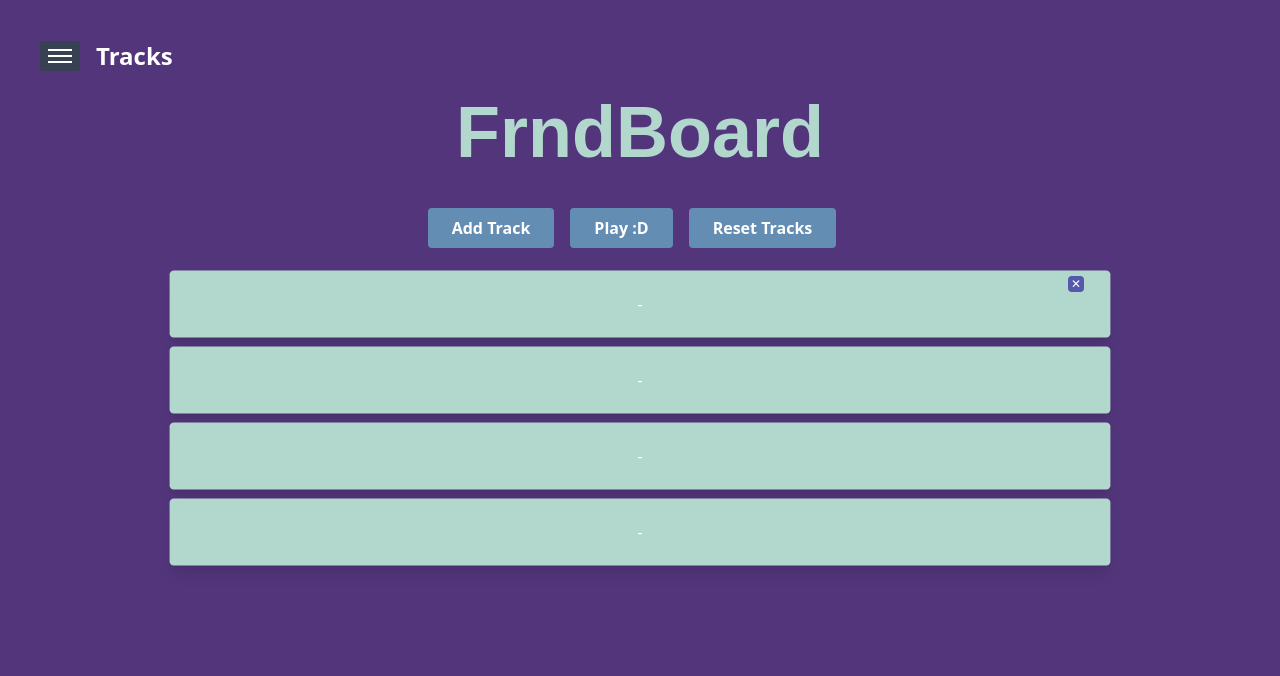
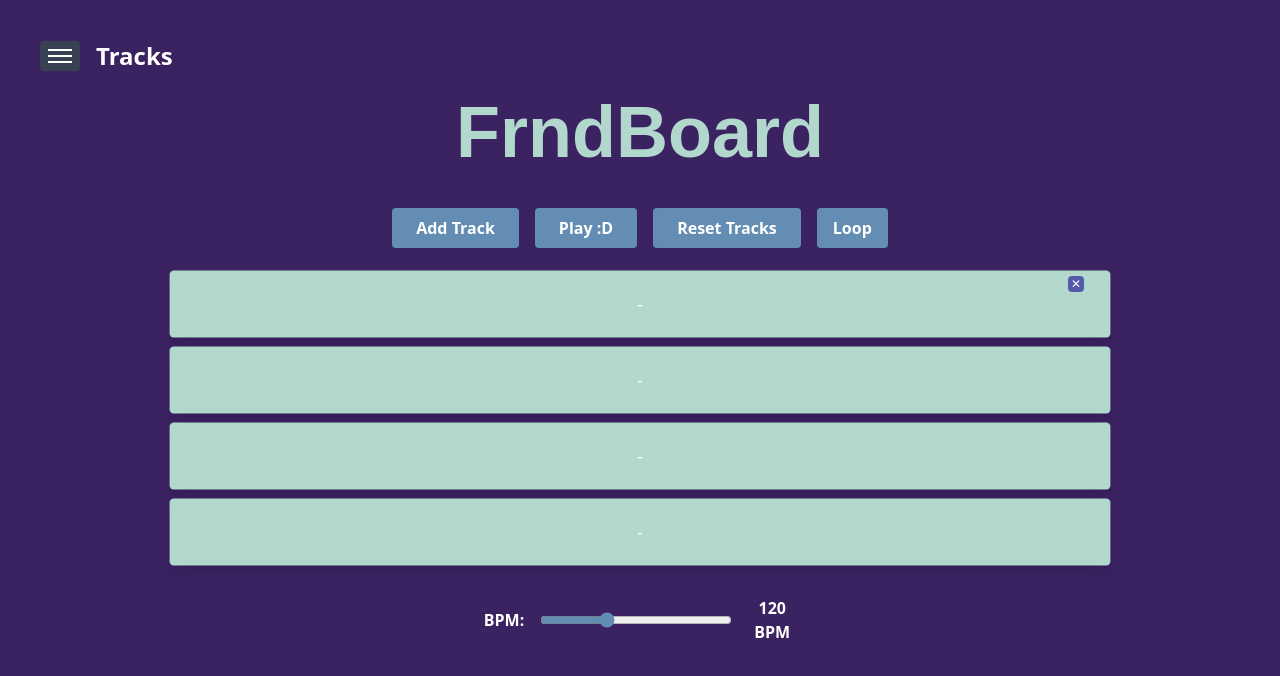
Before and after one commit to ashyune/FrndBoard, a React (Create React App) app: page / in a window 1280 px wide. Shown: the top 676 px of the page. Built offline with nearby package versions, Linux system fonts and the light colour scheme; no server answers; the HTML template or start-up script is replaced by a standard one.

Commit message:
Updated looping

```diff
--- a/src/App.js
+++ b/src/App.js
@@ -92,7 +92,14 @@ function App() {
     }
     setTracks(prev => [...prev, Array(4).fill(null)]);
   };
-  const beat_duration = 0.5;
+
+  const [bpm, setBpm] = useState(120);
+  const beat_duration = 60/bpm; // seconds
+
+  //looping!
+  const [isLooping, setIsLooping] = useState(false);
+  const loopTimeout = useRef(null);
+
   const handlePlay = async () => {
     if (audioContext.current.state === "suspended") {
       await audioContext.current.resume();
@@ -116,7 +123,25 @@ function App() {
     }
 
     startVisualPlayhead();
-    setTimeout(stopVisualPlayhead, tracks.length * beat_duration * 1000);
+
+    const totalDuration = tracks.length * beat_duration * 1000;
+
+    if(loopTimeout.current) clearTimeout(loopTimeout.current);
+    loopTimeout.current = setTimeout(() => {
+      stopVisualPlayhead();
+      if(isLooping) handlePlay();
+    }, totalDuration);
+  };
+
+  const toggleLoop = () => {
+    setIsLooping(prev => {
+      if(prev && loopTimeout.current) {
+        clearTimeout(loopTimeout.current);
+        loopTimeout.current = null;
+        stopVisualPlayhead();
+      }
+      return !prev;
+    });
   };
 
   const handleUpload = async(e) => {
@@ -152,7 +177,7 @@ function App() {
 
   return (
 
-    <div className="min-h-screen bg-[#52357B] text-white flex flex-col p-10">
+    <div className="min-h-screen bg-[#3b2261] text-white flex flex-col p-10">
       <Sidebar
         sidebarOpen={sidebarOpen}
         setSidebarOpen={setSidebarOpen}
@@ -188,6 +213,16 @@ function App() {
         >
           Reset Tracks
         </button>
+
+        <button
+          onClick={toggleLoop}
+            className={`font-bold text-white px-4 py-2 rounded transition-colors
+              ${isLooping ? "bg-[#64b39b] hover:bg-[#79c7aa]" : "bg-[#648DB3] hover:bg-[#79b2c7]"}
+            `}
+        >
+          {isLooping ? "Stop Loop" : "Loop"}
+        </button>
+
       </div>
 
       <div
@@ -252,6 +287,21 @@ function App() {
         ))}
       </div>
 
+      <div className="flex justify-center items-center mt-8">
+        <div className="flex items-center gap-4">
+          <label className="font-bold">BPM:</label>
+          <input
+            type="range"
+            min="30"
+            max="300"
+            value={bpm}
+            onChange={(e) => setBpm(Number(e.target.value))}
+            className="w-48 accent-[#648DB3]"
+          />
+          <span className="w-12 text-center font-bold">{bpm} BPM</span>
+        </div>
+      </div>
+
     </div>
   );
 }
--- a/src/components/Sidebar.jsx
+++ b/src/components/Sidebar.jsx
@@ -17,7 +17,7 @@ function Sidebar({ sidebarOpen, setSidebarOpen, sounds, handleUpload }) {
 
       {/* Sidebar */}
       <div
-        className={`fixed top-0 left-0 h-full w-64 bg-gray-800 text-white p-4 transition-transform duration-300 z-50
+        className={`fixed top-0 left-0 h-full w-64 bg-gray-800 text-white p-4 transition-transform duration-300 z-50 overflow-hidden
           ${sidebarOpen ? "translate-x-0" : "-translate-x-full"}`}
       >
         {/* Closing sidebar */}
```
